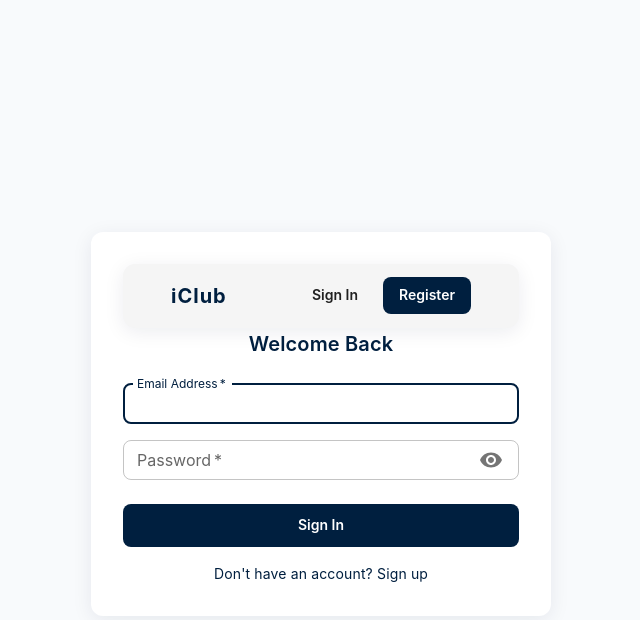
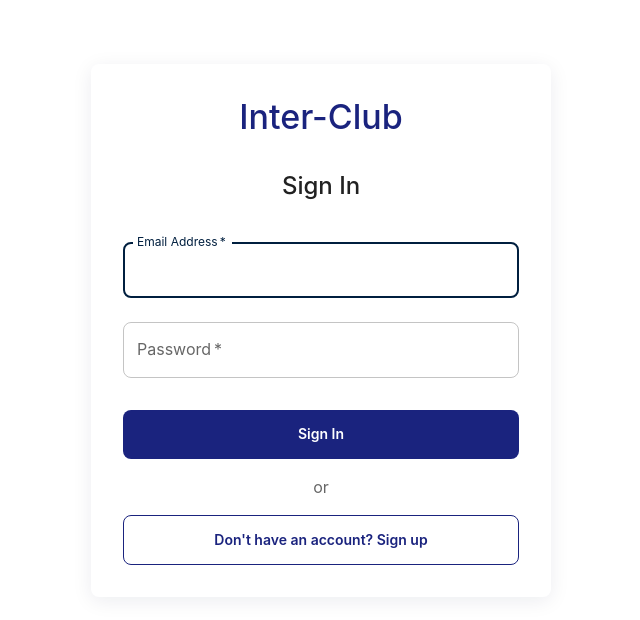
Before and after one commit to betuliltir/ilbet, a React (Create React App) app in the folder frontend/: page /login in a window 1280 px wide. Shown: the top 620 px of the page, without its empty margins (319-959 px from the left). Built offline with nearby package versions, Linux system fonts and the light colour scheme.

Commit message:
Update app title from iClub to Inter-Club and improve login page styling

```diff
--- a/frontend/src/components/Header.tsx
+++ b/frontend/src/components/Header.tsx
@@ -8,18 +8,22 @@ import {
   Container,
   useTheme,
 } from '@mui/material';
-import { useNavigate } from 'react-router-dom';
+import { useNavigate, useLocation } from 'react-router-dom';
 import { useAuth } from '../context/AuthContext';
 
 const Header: React.FC = () => {
   const navigate = useNavigate();
   const theme = useTheme();
   const { user, logout } = useAuth();
+  const location = useLocation();
 
   const handleLogout = () => {
     logout();
     navigate('/');
   };
+
+  // Hide navigation buttons on login and register pages
+  const isAuthPage = location.pathname === '/login' || location.pathname === '/register';
 
   return (
     <AppBar position="static" color="default" elevation={0}>
@@ -42,11 +46,12 @@ const Header: React.FC = () => {
                 letterSpacing: 1,
               }}
             >
-              iClub
+              Inter-Club
             </Typography>
           </Box>
 
           {/* Navigation Links */}
+          {!isAuthPage && (
             <Box sx={{ display: 'flex', gap: 2 }}>
               {!user ? (
                 <>
@@ -81,6 +86,7 @@ const Header: React.FC = () => {
                 </>
               )}
             </Box>
+          )}
         </Toolbar>
       </Container>
     </AppBar>
--- a/frontend/src/components/HomePage.tsx
+++ b/frontend/src/components/HomePage.tsx
@@ -1,165 +1,257 @@
-import React from 'react';
+import React, { useState, useEffect } from 'react';
 import {
   Box,
   Container,
+  Grid,
+  Paper,
   Typography,
   Button,
-  Grid,
-  Paper,
-  useTheme,
+  AppBar,
+  Toolbar,
+  List,
+  ListItem,
+  ListItemText,
+  Divider,
+  Stack,
 } from '@mui/material';
+import {
+  CalendarToday,
+  Group,
+  Feedback,
+  ArrowForward,
+} from '@mui/icons-material';
 import { useNavigate } from 'react-router-dom';
-import Header from './Header';
+import axios from 'axios';
+
+interface AnnouncementType {
+  _id: string;
+  title: string;
+  summary: string;
+  createdAt: string;
+  author: {
+    name: string;
+  };
+}
+
+interface EventType {
+  _id: string;
+  title: string;
+  date: string;
+  time: string;
+  location: string;
+  registrationLink: string;
+  category: string;
+}
+
+interface NewsType {
+  _id: string;
+  title: string;
+  content: string;
+  imageUrl?: string;
+  category: string;
+  createdAt: string;
+}
 
 const HomePage: React.FC = () => {
+  const [announcements, setAnnouncements] = useState<AnnouncementType[]>([]);
+  const [events, setEvents] = useState<EventType[]>([]);
+  const [news, setNews] = useState<NewsType[]>([]);
   const navigate = useNavigate();
-  const theme = useTheme();
+
+  useEffect(() => {
+    const fetchHomeData = async () => {
+      try {
+        const response = await axios.get('http://localhost:5001/api/home');
+        setAnnouncements(response.data.announcements);
+        setEvents(response.data.events);
+        setNews(response.data.news);
+      } catch (error) {
+        console.error('Error fetching home data:', error);
+      }
+    };
+
+    fetchHomeData();
+  }, []);
+
+  const quickAccessLinks = [
+    { text: 'Event Calendar', icon: <CalendarToday />, path: '/calendar' },
+    { text: 'Club Membership', icon: <Group />, path: '/membership' },
+    { text: 'Feedback Form', icon: <Feedback />, path: '/feedback' },
+  ];
 
   return (
-    <Box sx={{ minHeight: '100vh', bgcolor: 'background.default' }}>
-      <Header />
+    <Box sx={{ minHeight: '100vh', bgcolor: '#f5f5f5' }}>
+      {/* Header */}
+      <AppBar position="static" color="default" elevation={0}>
+        <Toolbar sx={{ borderBottom: 1, borderColor: 'divider' }}>
+          <Box sx={{ display: 'flex', alignItems: 'center', flexGrow: 1 }}>
+            {/* Logo */}
+            <Box
+              component="img"
+              src="/logo.png"
+              alt="Logo"
+              sx={{ height: 40, mr: 2 }}
+            />
+            {/* Navigation Links */}
+            <Stack direction="row" spacing={2}>
+              {['Home', 'Clubs', 'Events', 'About'].map((item) => (
+                <Button
+                  key={item}
+                  color="inherit"
+                  onClick={() => navigate(`/${item.toLowerCase()}`)}
+                >
+                  {item}
+                </Button>
+              ))}
+            </Stack>
+          </Box>
+          <Button variant="outlined" color="primary" onClick={() => navigate('/login')}>
+            Login
+          </Button>
+        </Toolbar>
+      </AppBar>
 
-      {/* Hero Section */}
-      <Box
+      <Container maxWidth="lg" sx={{ mt: 4, mb: 4 }}>
+        <Grid container spacing={3}>
+          {/* Quick Access Links */}
+          <Grid item xs={12} md={3}>
+            <Paper sx={{ p: 2, height: '100%' }}>
+              <Typography variant="h6" gutterBottom>
+                Quick Access Links
+              </Typography>
+              <List>
+                {quickAccessLinks.map((item) => (
+                  <ListItem
+                    key={item.text}
+                    component="a"
+                    onClick={() => navigate(item.path)}
                     sx={{
-          bgcolor: 'primary.main',
+                      borderRadius: 1,
+                      mb: 1,
+                      cursor: 'pointer',
+                      '&:hover': {
+                        bgcolor: 'primary.light',
                         color: 'primary.contrastText',
-          py: 8,
-          mb: 6,
+                      },
                     }}
                   >
-        <Container maxWidth="lg">
-          <Grid container spacing={4} alignItems="center">
+                    <Box sx={{ mr: 2 }}>{item.icon}</Box>
+                    <ListItemText primary={item.text} />
+                  </ListItem>
+                ))}
+              </List>
+            </Paper>
+          </Grid>
+
+          {/* Announcements */}
           <Grid item xs={12} md={6}>
-              <Typography variant="h2" component="h1" gutterBottom>
-                Welcome to iClub
+            <Paper sx={{ p: 2, height: '100%' }}>
+              <Typography variant="h6" gutterBottom>
+                Announcements
               </Typography>
-              <Typography variant="h5" paragraph>
-                Your Ultimate University Club Management Platform
+              <Divider sx={{ mb: 2 }} />
+              {announcements.map((announcement) => (
+                <Box key={announcement._id} sx={{ mb: 3 }}>
+                  <Typography variant="subtitle1" sx={{ fontWeight: 'bold' }}>
+                    {announcement.title}
                   </Typography>
-              <Box sx={{ mt: 4 }}>
+                  <Typography variant="body2" color="text.secondary" sx={{ my: 1 }}>
+                    {announcement.summary}
+                  </Typography>
+                  <Typography variant="caption" color="text.secondary" display="block">
+                    Posted by {announcement.author.name} on{' '}
+                    {new Date(announcement.createdAt).toLocaleDateString()}
+                  </Typography>
+                </Box>
+              ))}
+            </Paper>
+          </Grid>
+
+          {/* Right Column: Events and News */}
+          <Grid item xs={12} md={3}>
+            <Stack spacing={3}>
+              {/* Upcoming Events */}
+              <Paper sx={{ p: 2 }}>
+                <Box sx={{ display: 'flex', justifyContent: 'space-between', alignItems: 'center', mb: 2 }}>
+                  <Typography variant="h6">Upcoming Events</Typography>
                   <Button
-                  variant="contained"
-                  color="secondary"
-                  size="large"
-                  onClick={() => navigate('/login')}
-                  sx={{ mr: 2 }}
+                    endIcon={<ArrowForward />}
+                    onClick={() => navigate('/events')}
+                    size="small"
                   >
-                  Sign In
+                    View All
                   </Button>
+                </Box>
+                <Divider sx={{ mb: 2 }} />
+                {events.map((event) => (
+                  <Box key={event._id} sx={{ mb: 2 }}>
+                    <Typography variant="subtitle2" sx={{ fontWeight: 'bold' }}>
+                      {event.title}
+                    </Typography>
+                    <Typography variant="body2" color="text.secondary">
+                      {new Date(event.date).toLocaleDateString()} at {event.time}
+                    </Typography>
+                    <Typography variant="body2" color="text.secondary" sx={{ mb: 1 }}>
+                      {event.location}
+                    </Typography>
                     <Button
                       variant="outlined"
-                  color="inherit"
-                  size="large"
-                  onClick={() => navigate('/register')}
+                      size="small"
+                      href={event.registrationLink}
+                      target="_blank"
+                      fullWidth
                     >
                       Register
                     </Button>
                   </Box>
-            </Grid>
-            <Grid item xs={12} md={6}>
-              {/* You can add an illustration or image here */}
+                ))}
+              </Paper>
+
+              {/* Club News Highlights */}
+              <Paper sx={{ p: 2 }}>
+                <Box sx={{ display: 'flex', justifyContent: 'space-between', alignItems: 'center', mb: 2 }}>
+                  <Typography variant="h6">Club News</Typography>
+                  <Button
+                    endIcon={<ArrowForward />}
+                    onClick={() => navigate('/news')}
+                    size="small"
+                  >
+                    View All
+                  </Button>
+                </Box>
+                <Divider sx={{ mb: 2 }} />
+                {news.map((item) => (
+                  <Box key={item._id} sx={{ mb: 2 }}>
+                    {item.imageUrl && (
+                      <Box
+                        component="img"
+                        src={item.imageUrl}
+                        alt={item.title}
+                        sx={{
+                          width: '100%',
+                          height: 120,
+                          objectFit: 'cover',
+                          borderRadius: 1,
+                          mb: 1,
+                        }}
+                      />
+                    )}
+                    <Typography variant="subtitle2" sx={{ fontWeight: 'bold' }}>
+                      {item.title}
+                    </Typography>
+                    <Typography variant="body2" color="text.secondary">
+                      {item.content.substring(0, 80)}...
+                    </Typography>
+                    <Typography variant="caption" color="text.secondary" display="block">
+                      {new Date(item.createdAt).toLocaleDateString()}
+                    </Typography>
+                  </Box>
+                ))}
+              </Paper>
+            </Stack>
           </Grid>
         </Grid>
       </Container>
-      </Box>
-
-      {/* Features Section */}
-      <Container maxWidth="lg" sx={{ mb: 8 }}>
-        <Grid container spacing={4}>
-          <Grid item xs={12} md={4}>
-            <Paper
-              elevation={3}
-              sx={{
-                p: 3,
-                height: '100%',
-                transition: 'transform 0.2s',
-                '&:hover': {
-                  transform: 'translateY(-4px)',
-                },
-              }}
-            >
-              <Typography variant="h5" gutterBottom color="primary">
-                For Students
-              </Typography>
-              <Typography>
-                • Browse and join university clubs<br />
-                • Register for club events<br />
-                • Track your club activities<br />
-                • Connect with fellow members
-              </Typography>
-            </Paper>
-          </Grid>
-          <Grid item xs={12} md={4}>
-            <Paper
-              elevation={3}
-              sx={{
-                p: 3,
-                height: '100%',
-                transition: 'transform 0.2s',
-                '&:hover': {
-                  transform: 'translateY(-4px)',
-                },
-              }}
-            >
-              <Typography variant="h5" gutterBottom color="primary">
-                For Club Managers
-              </Typography>
-              <Typography>
-                • Manage club events<br />
-                • Track member attendance<br />
-                • Organize club activities<br />
-                • Communicate with members
-              </Typography>
-            </Paper>
-          </Grid>
-          <Grid item xs={12} md={4}>
-            <Paper
-              elevation={3}
-              sx={{
-                p: 3,
-                height: '100%',
-                transition: 'transform 0.2s',
-                '&:hover': {
-                  transform: 'translateY(-4px)',
-                },
-              }}
-            >
-              <Typography variant="h5" gutterBottom color="primary">
-                For Administrators
-              </Typography>
-              <Typography>
-                • Oversee all club activities<br />
-                • Approve club events<br />
-                • Manage club registrations<br />
-                • Generate activity reports
-              </Typography>
-            </Paper>
-          </Grid>
-        </Grid>
-      </Container>
-
-      {/* Call to Action */}
-      <Box sx={{ bgcolor: 'grey.100', py: 8 }}>
-        <Container maxWidth="md">
-          <Typography variant="h4" align="center" gutterBottom>
-            Ready to Get Started?
-          </Typography>
-          <Typography variant="subtitle1" align="center" paragraph>
-            Join iClub today and be part of our vibrant university community.
-          </Typography>
-          <Box sx={{ mt: 4, display: 'flex', justifyContent: 'center' }}>
-            <Button
-              variant="contained"
-              color="primary"
-              size="large"
-              onClick={() => navigate('/register')}
-            >
-              Create an Account
-            </Button>
-          </Box>
-        </Container>
-      </Box>
     </Box>
   );
 };
--- a/frontend/src/components/Login.tsx
+++ b/frontend/src/components/Login.tsx
@@ -1,35 +1,39 @@
-import React, { useState } from 'react';
+import React, { useState, useEffect } from 'react';
 import {
   Container,
   Paper,
   TextField,
   Button,
-  Typography,
   Box,
   Link,
   Alert,
-  IconButton,
-  InputAdornment,
-  useTheme
+  Typography,
+  Divider,
 } from '@mui/material';
-import VisibilityIcon from '@mui/icons-material/Visibility';
-import VisibilityOffIcon from '@mui/icons-material/VisibilityOff';
 import { Link as RouterLink, useNavigate } from 'react-router-dom';
 import { useAuth } from '../context/AuthContext';
-import Header from './Header';
-import axios from 'axios';
 
 const Login: React.FC = () => {
   const [formData, setFormData] = useState({
     email: '',
     password: ''
   });
-  const [showPassword, setShowPassword] = useState(false);
   const [error, setError] = useState('');
   const [isLoading, setIsLoading] = useState(false);
   const navigate = useNavigate();
-  const { login } = useAuth();
-  const theme = useTheme();
+  const { login, user, isAuthenticated } = useAuth();
+
+  useEffect(() => {
+    if (isAuthenticated && user) {
+      if (user.role === 'admin') {
+        navigate('/admin/calendar');
+      } else if (user.role === 'clubManager') {
+        navigate('/manager/calendar');
+      } else {
+        navigate('/calendar');
+      }
+    }
+  }, [isAuthenticated, user, navigate]);
 
   const handleChange = (e: React.ChangeEvent<HTMLInputElement>) => {
     setFormData({
@@ -37,10 +41,6 @@ const Login: React.FC = () => {
       [e.target.name]: e.target.value
     });
     setError('');
-  };
-
-  const handleClickShowPassword = () => {
-    setShowPassword(!showPassword);
   };
 
   const handleSubmit = async (e: React.FormEvent) => {
@@ -55,106 +55,67 @@ const Login: React.FC = () => {
         return;
       }
 
-      // Call login and wait for it to complete
       await login(formData.email, formData.password);
-
-      // Get the current user data from localStorage
-      const token = localStorage.getItem('token');
-      if (token) {
-        const response = await axios.get('http://localhost:5001/api/auth/me', {
-          headers: { Authorization: `Bearer ${token}` }
-        });
-
-        const userRole = response.data.role;
-
-        // Redirect based on user role
-        switch (userRole) {
-          case 'admin':
-            navigate('/admin/calendar');
-            break;
-          case 'clubManager':
-            navigate('/manager/calendar');
-            break;
-          default:
-            navigate('/calendar');
-            break;
-        }
-      }
     } catch (err: any) {
       console.error('Login error:', err);
       setError(err.message || 'Invalid credentials. Please try again.');
-    } finally {
       setIsLoading(false);
     }
   };
 
   return (
-    <Box
-      sx={{
-        minHeight: '100vh',
-        display: 'flex',
-        flexDirection: 'column',
-        backgroundColor: theme.palette.background.default,
-      }}
-    >
     <Container component="main" maxWidth="xs">
       <Box
         sx={{
-            minHeight: '100vh',
+          marginTop: 8,
           display: 'flex',
           flexDirection: 'column',
           alignItems: 'center',
-            justifyContent: 'center',
-            py: 3
         }}
       >
         <Paper
           elevation={3}
           sx={{
-              padding: '2rem',
+            p: 4,
+            width: '100%',
             display: 'flex',
             flexDirection: 'column',
             alignItems: 'center',
-              width: '100%',
-              maxWidth: '400px',
-              backgroundColor: theme.palette.background.paper,
+            borderRadius: 2,
           }}
         >
-            <Header />
+          {/* Inter-Club Text */}
           <Typography
-              component="h1"
-              variant="h6"
+            variant="h4"
+            sx={{
+              color: '#1a237e',
+              mb: 4,
+              fontWeight: 500,
+            }}
+          >
+            Inter-Club
+          </Typography>
+
+          {/* Sign In Text */}
+          <Typography
+            variant="h5"
             sx={{
               mb: 3,
-                color: theme.palette.primary.main,
-                fontWeight: 600
+              fontWeight: 500,
             }}
           >
-              Welcome Back
+            Sign In
           </Typography>
 
           {error && (
-              <Alert
-                severity="error"
-                sx={{
-                  width: '100%',
-                  mb: 2,
-                  borderRadius: '8px'
-                }}
-              >
+            <Alert severity="error" sx={{ mb: 2, width: '100%' }}>
               {error}
             </Alert>
           )}
 
-            <Box
-              component="form"
-              onSubmit={handleSubmit}
-              sx={{
-                width: '100%',
-                '& .MuiTextField-root': { mb: 2 }
-              }}
-            >
+          <Box component="form" onSubmit={handleSubmit} sx={{ width: '100%' }}>
             <TextField
+              margin="normal"
               required
               fullWidth
               id="email"
@@ -162,76 +123,82 @@ const Login: React.FC = () => {
               name="email"
               autoComplete="email"
               autoFocus
-                size="small"
               value={formData.email}
               onChange={handleChange}
-                error={!!error}
+              sx={{
+                '& .MuiOutlinedInput-root': {
+                  borderRadius: 2,
+                },
+              }}
             />
             <TextField
+              margin="normal"
               required
               fullWidth
               name="password"
               label="Password"
-                type={showPassword ? 'text' : 'password'}
+              type="password"
               id="password"
               autoComplete="current-password"
-                size="small"
               value={formData.password}
               onChange={handleChange}
-                error={!!error}
-                InputProps={{
-                  endAdornment: (
-                    <InputAdornment position="end">
-                      <IconButton
-                        aria-label="toggle password visibility"
-                        onClick={handleClickShowPassword}
-                        edge="end"
-                        size="small"
-                      >
-                        {showPassword ? <VisibilityOffIcon /> : <VisibilityIcon />}
-                      </IconButton>
-                    </InputAdornment>
-                  ),
+              sx={{
+                '& .MuiOutlinedInput-root': {
+                  borderRadius: 2,
+                },
               }}
             />
             <Button
               type="submit"
               fullWidth
               variant="contained"
+              sx={{
+                mt: 3,
+                mb: 2,
+                py: 1.5,
+                backgroundColor: '#1a237e',
+                borderRadius: 2,
+                '&:hover': {
+                  backgroundColor: '#0d47a1',
+                },
+              }}
               disabled={isLoading}
-                sx={{
-                  mt: 1,
-                  mb: 2,
-                  py: 1.2,
-                  backgroundColor: theme.palette.primary.main,
-                  '&:hover': {
-                    backgroundColor: theme.palette.primary.dark,
-                  }
-                }}
             >
               {isLoading ? 'Signing in...' : 'Sign In'}
             </Button>
-              <Box sx={{ textAlign: 'center' }}>
-                <Link
+
+            <Box sx={{
+              display: 'flex',
+              flexDirection: 'column',
+              alignItems: 'center',
+              gap: 2,
+            }}>
+              <Typography variant="body1" sx={{ color: 'text.secondary' }}>
+                or
+              </Typography>
+              <Button
                 component={RouterLink}
                 to="/register"
-                  variant="body2"
+                variant="outlined"
+                fullWidth
                 sx={{
-                    color: theme.palette.primary.main,
-                    textDecoration: 'none',
+                  borderRadius: 2,
+                  py: 1.5,
+                  borderColor: '#1a237e',
+                  color: '#1a237e',
                   '&:hover': {
-                      textDecoration: 'underline',
-                    }
+                    borderColor: '#0d47a1',
+                    backgroundColor: 'rgba(13, 71, 161, 0.04)',
+                  },
                 }}
               >
                 Don't have an account? Sign up
-                </Link>
+              </Button>
             </Box>
           </Box>
         </Paper>
       </Box>
     </Container>
-    </Box>
   );
 };
 
```
Lines whose indentation alone changed are shown as unchanged.
